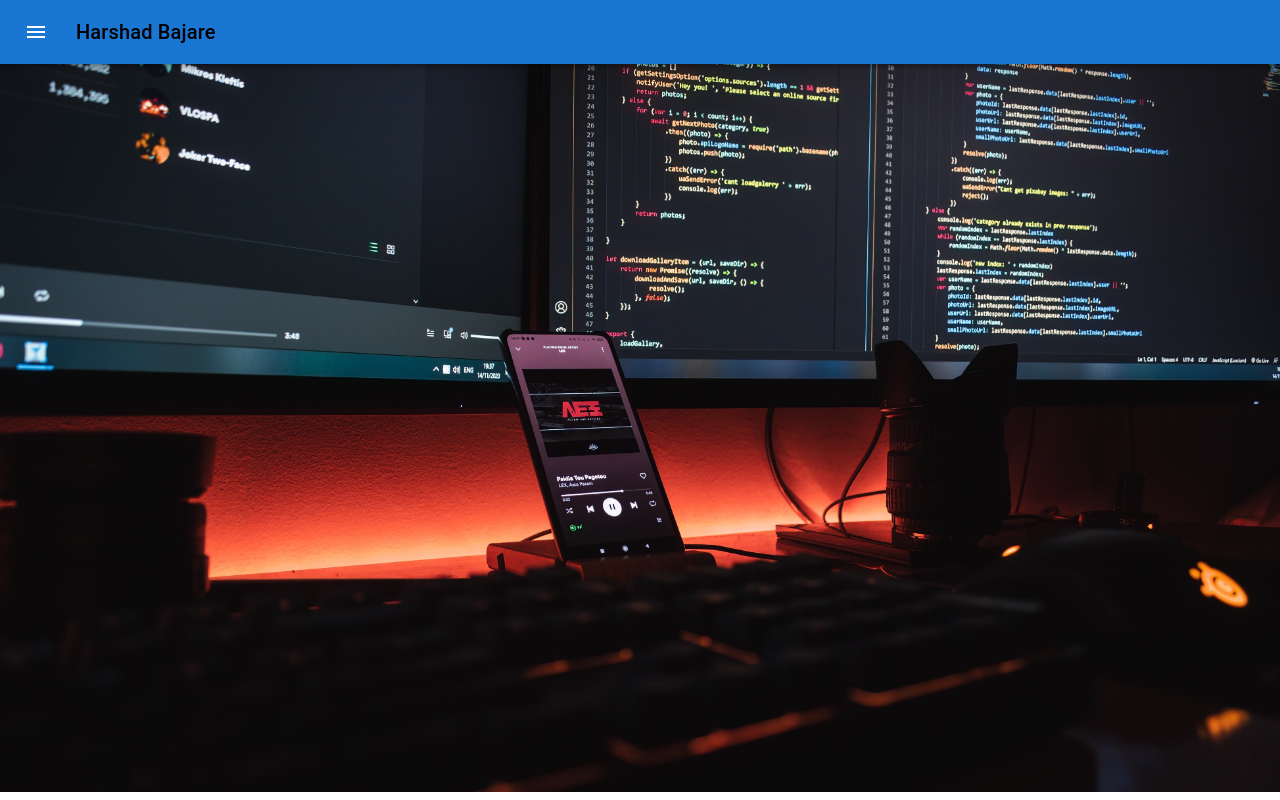
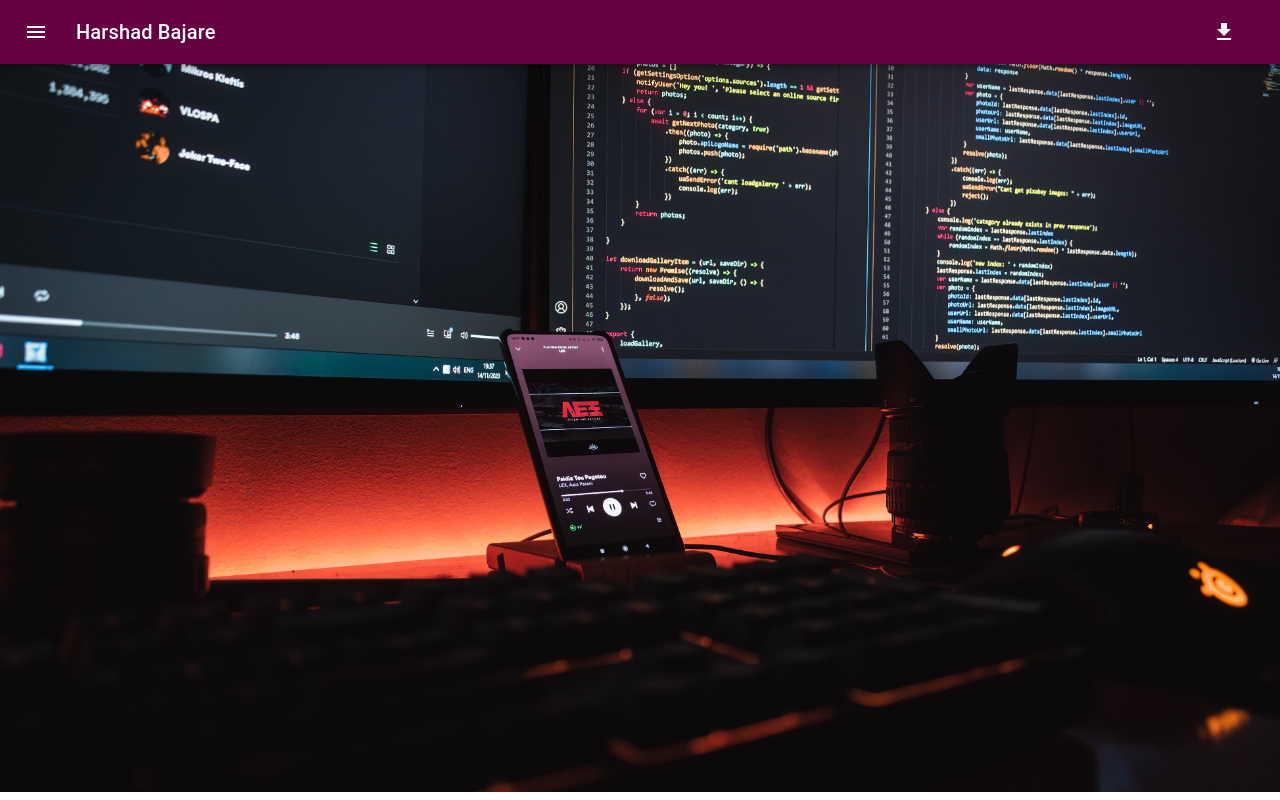
Before and after one commit to harshad01-eng/resume-react-app, a React (Create React App) app: page / in a window 1280 px wide. Built offline with nearby package versions, Linux system fonts and the light colour scheme.

Commit message:
Update header1.js

```diff
--- a/src/Components/header1.js
+++ b/src/Components/header1.js
@@ -5,7 +5,9 @@ import Toolbar from '@mui/material/Toolbar';
 import Typography from '@mui/material/Typography';
 import Button from '@mui/material/Button';
 import IconButton from '@mui/material/IconButton';
+import DownloadIcon from '@mui/icons-material/Download';
 import MenuIcon from '@mui/icons-material/Menu';
+import Tooltip from '@mui/material/Tooltip';
 export default class Header1 extends React.Component{
 
             constructor(props){
@@ -17,22 +19,26 @@ export default class Header1 extends React.Component{
             render(){
                 return(
                     <div>
-                            <AppBar position="static">
+                         <AppBar position="static" style={{background:'#650041'}}>
               <Toolbar>
               <IconButton
                     size="large"
                     edge="start"
                     color="inherit"
                     aria-label="menu"
-                                    sx={{ mr: 2}}
-                                    onClick={()=>this.setState({opendrawer:true})}
+                    sx={{ mr: 2 }}
+                    onClick={()=>this.setState({openDrawer: true})}
                 >
                     <MenuIcon />
-
               </IconButton>
-                                <Typography style={{color:'ActiveBorder'}}variant="h6"component="div" sx={{flexgrow: 1}}>
+              <Typography variant="h6" component="div" sx={{ flexGrow: 1 }}>
                   Harshad Bajare
               </Typography>
+              <Tooltip title="Download Resume">
+              <Button color="inherit">
+                  <DownloadIcon/>
+              </Button>
+              </Tooltip>
               </Toolbar>
               </AppBar>
                     </div>
```
Lines whose indentation alone changed are shown as unchanged.
